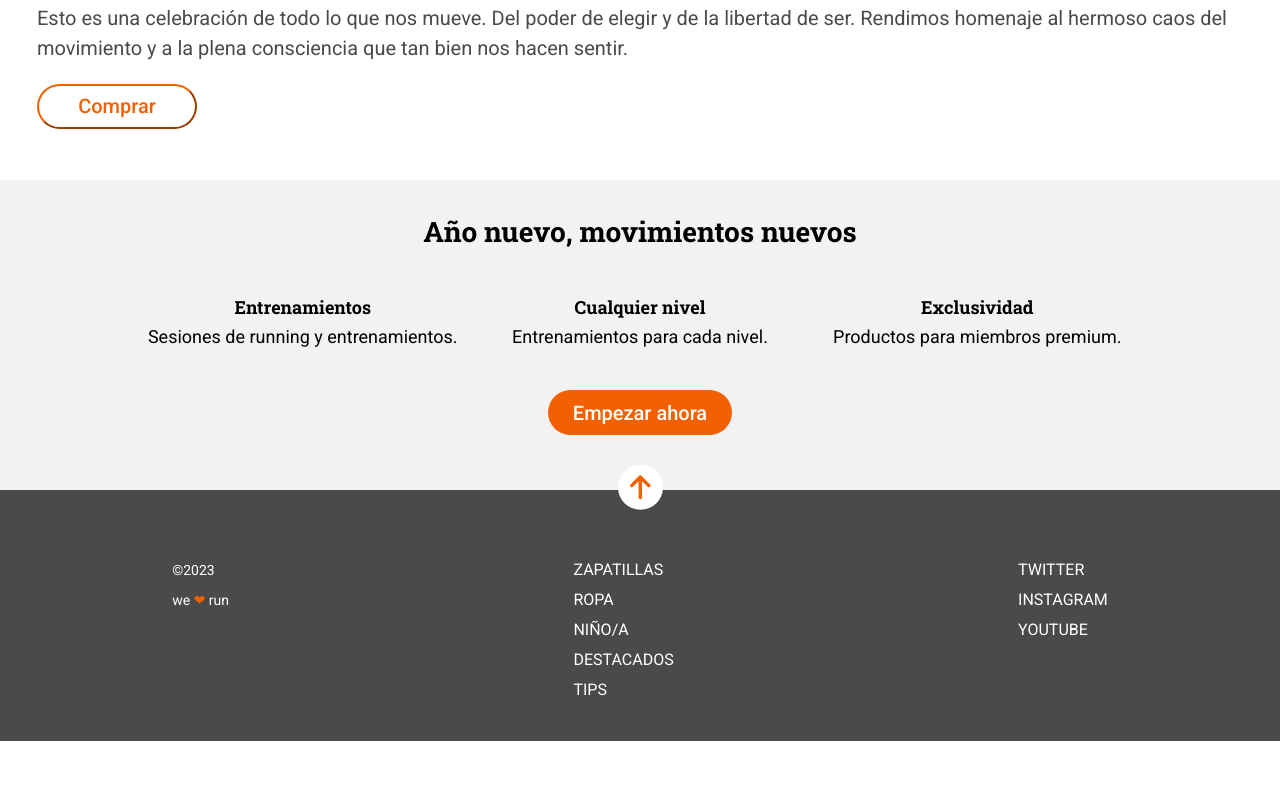
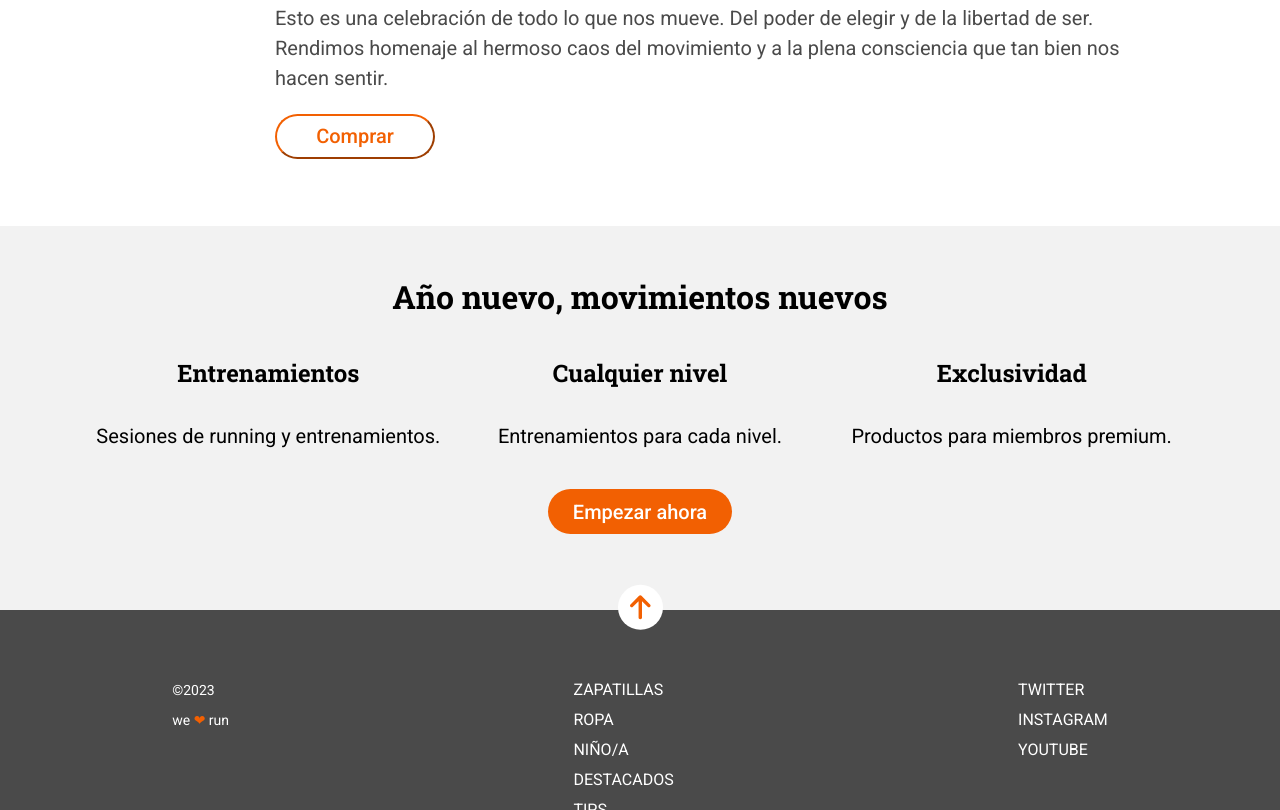
Before and after one commit to Adalab/modulo-1-evaluacion-final-ErriGarcia, a website: page public/index.html in a window 1280 px wide. Shown: the part 918-1728 px from the top of the page. Before the commit the page ends 1659 px from the top, so only its background shows below. Drawn offline with Linux system fonts and the light colour scheme.

Commit message:
add desktop version to section-3

```diff
--- a/src/scss/layout/_section-2.scss
+++ b/src/scss/layout/_section-2.scss
@@ -3,9 +3,9 @@
     @media (min-width: 768px) {
             padding: 0 37px 51px 37px;
         }
-    @media (min-width: 1200px) {
-            padding: 0 136px 67px 275px;
-    }
+        @media (min-width: 1200px) {
+                padding: 0 136px 67px 275px;
+        }
     &--small-paragraph {
         color: $brightOrange;
         font: $roboto_regular_14;
--- a/src/scss/layout/_section-3.scss
+++ b/src/scss/layout/_section-3.scss
@@ -7,6 +7,9 @@
     text-align: center;
     padding-top: 29px;
     color: $black;
+    @media (min-width: 1200px) {
+        padding-top: 48px;
+    }
     &--title {
         font: $robotoSlab_bold_20;
         line-height: 30px;
@@ -15,6 +18,10 @@
             font: $robotoSlab_bold_28;
             line-height: 45px;
         }
+                @media (min-width: 1200px) {
+                    font: $robotoSlab_bold_32;
+                    line-height: 45px;
+                }
     }
     &--container {
         @media (min-width: 768px) {
@@ -31,10 +38,25 @@
         &--title {
             font: $robotoSlab_bold_18;
             line-height: 30px;
+            @media (min-width: 768px) {
+                font: $robotoSlab_bold_24;
+                line-height: 30px;
+            }
+                @media (min-width: 1200px) {
+                    font: $robotoSlab_bold_24;
+                }
         }
         &--paragraph {
             font: $roboto_regular_18;
             line-height: 30px;
+            @media (min-width: 768px) {
+                font: $roboto_regular_20;
+                line-height: 30px;
+                margin-top: 18px;
+            }
+                @media (min-width: 1200px) {
+                    margin-top: 32px
+                }
         }
     }
     &--button {
@@ -52,6 +74,9 @@
             width: 45px;
             height: 45px;
         }
+            @media (min-width: 768px) {
+                margin-top: 31px;
+            }
         &--link {
             @include scroll_arrow;
         }
```
Also changed, not shown: public/assets/css/main.css, src/scss/layout/_section-1.scss (indentation only), 1 other file.
